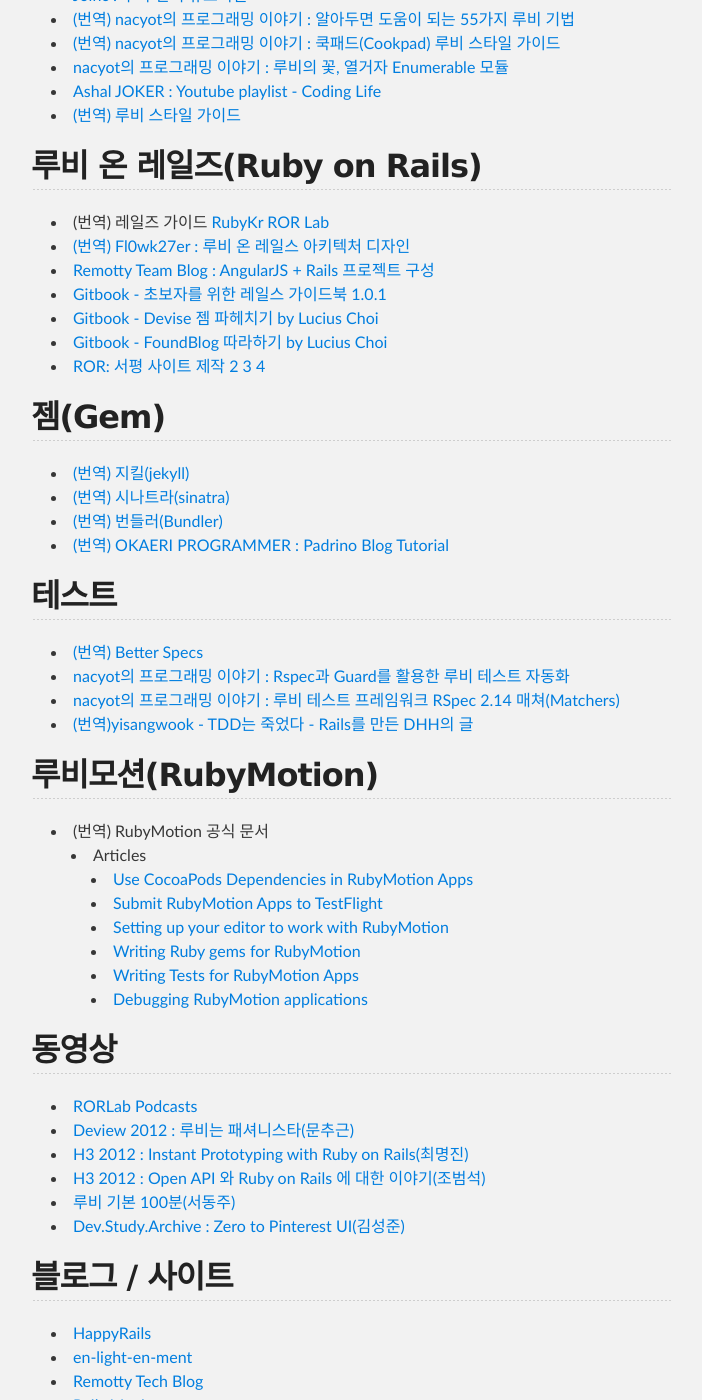
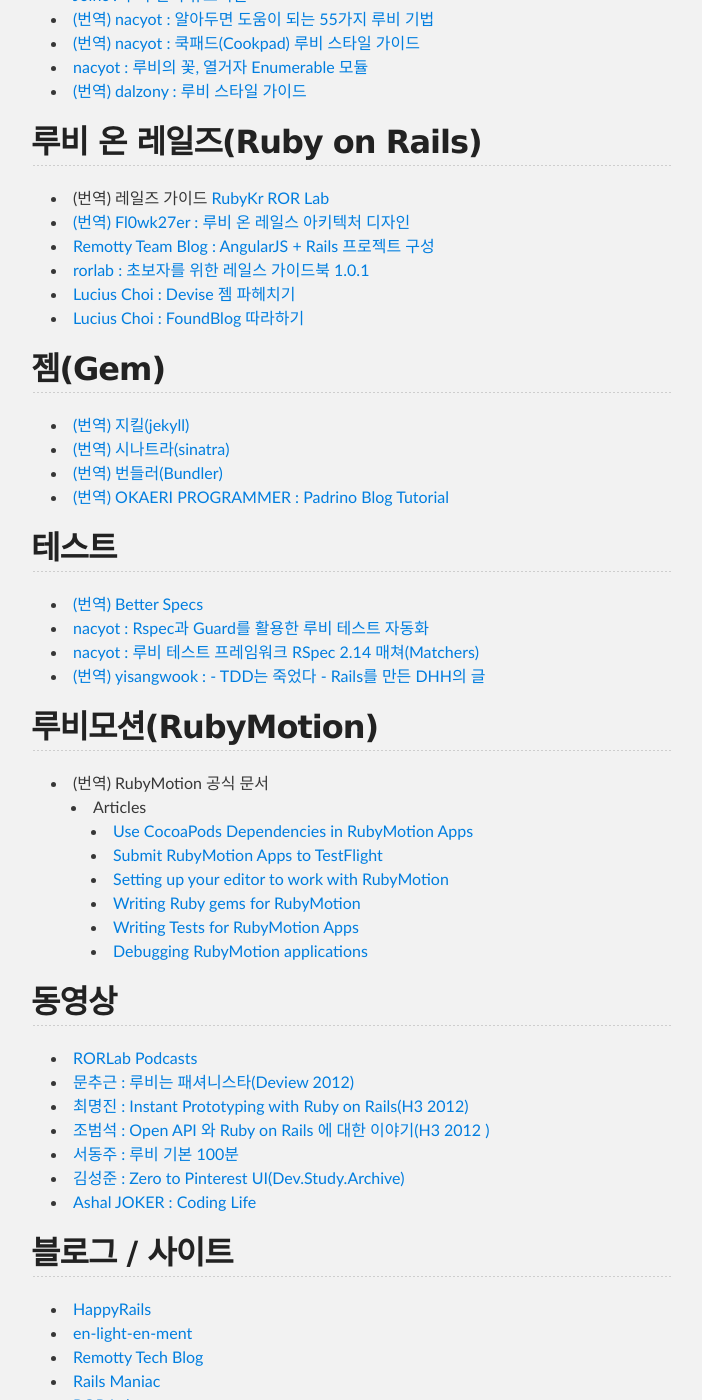
Before and after one commit to rubykr/rubykr.github.io, a Jekyll site: the page built from index.md, in a window 1280 px wide and 1400 px high, scrolled down 579 px. Shown: the whole window, without its empty margins (289-991 px from the left). Built offline with Jekyll 4.4.1, drawn with Linux system fonts in a browser that asks for light colours; comment, search, counter and statistics services are not loaded.

Commit message:
Some house keeping
* Use "(번역) name : title(conference)" format
* Move youtube link to movie clips
* Remove dead links

```diff
--- a/index.md
+++ b/index.md
@@ -19,11 +19,10 @@
 - [Fl0wk27er : Ruby, Rails 스터디 이전 발표 자료](http://flowkater.github.io/blog/2013/05/29/be-a-rubyist-1-2/)
 - [Fl0wk27er : Ruby 와 Rails 배우고 싶을때](http://flowkater.github.io/blog/2013/08/07/ruby-and-rails-learning-resource/)
 - [Joinc : 루비 언어 튜토리얼](http://www.joinc.co.kr/modules/moniwiki/wiki.php/Site/Ruby/Tutorial01)
-- [(번역) nacyot의 프로그래밍 이야기 : 알아두면 도움이 되는 55가지 루비 기법](https://gist.github.com/nacyot/7624036)
-- [(번역) nacyot의 프로그래밍 이야기 : 쿡패드(Cookpad) 루비 스타일 가이드](http://blog.nacyot.com/articles/2014-03-23-cookpad-ruby-styleguide/)
-- [nacyot의 프로그래밍 이야기 : 루비의 꽃, 열거자 Enumerable 모듈](http://blog.nacyot.com/articles/2014-04-19-ruby-enumerable/)
-- [Ashal JOKER : Youtube playlist - Coding Life](http://www.youtube.com/playlist?list=PLbdtsbZUwdeSAjccModOzFREAyX9W4Jh-)
-- [(번역) 루비 스타일 가이드](https://github.com/dalzony/ruby-style-guide/blob/master/README-koKR.md)
+- [(번역) nacyot : 알아두면 도움이 되는 55가지 루비 기법](https://gist.github.com/nacyot/7624036)
+- [(번역) nacyot : 쿡패드(Cookpad) 루비 스타일 가이드](http://blog.nacyot.com/articles/2014-03-23-cookpad-ruby-styleguide/)
+- [nacyot : 루비의 꽃, 열거자 Enumerable 모듈](http://blog.nacyot.com/articles/2014-04-19-ruby-enumerable/)
+- [(번역) dalzony : 루비 스타일 가이드](https://github.com/dalzony/ruby-style-guide/blob/master/README-koKR.md)
 
 ## 루비 온 레일즈(Ruby on Rails)
 {: #rails}
@@ -31,15 +30,9 @@
 - (번역) 레일즈 가이드 [RubyKr](http://rorlab.org/rg/index.html) [ROR Lab](http://rubykr.github.io/rails_guides/)
 - [(번역) Fl0wk27er : 루비 온 레일스 아키텍처 디자인](http://flowkater.github.io/blog/2013/08/12/rails-architecture/)
 - [Remotty Team Blog : AngularJS + Rails 프로젝트 구성](http://blog.remotty.com/blog/2014/02/01/angularjs-plus-rails-peurojegteu-guseong/)
-- [Gitbook - 초보자를 위한 레일스 가이드북 1.0.1](https://www.gitbook.io/book/rorlab/railsguidebook)
-- [Gitbook - Devise 젬 파헤치기 by Lucius Choi](https://www.gitbook.io/book/luciuschoi/exploring_devise)
-- [Gitbook - FoundBlog 따라하기 by Lucius Choi](https://www.gitbook.io/book/luciuschoi/foundblog)
-- [ROR: 서평 사이트 제작][making-byeolbada-1] [2][making-byeolbada-2] [3][making-byeolbada-3] [4][making-byeolbada-4]
-
-[making-byeolbada-1]: http://compiztab.github.io/blog/2014/05/11/making-byeolbada/
-[making-byeolbada-2]: http://compiztab.github.io/blog/2014/05/15/making-byeolbada/
-[making-byeolbada-3]: http://compiztab.github.io/blog/2014/05/17/making-byeolbada/
-[making-byeolbada-4]: http://compiztab.github.io/blog/2014/05/21/making-byeolbada/
+- [rorlab : 초보자를 위한 레일스 가이드북 1.0.1](https://www.gitbook.io/book/rorlab/railsguidebook)
+- [Lucius Choi : Devise 젬 파헤치기](https://www.gitbook.io/book/luciuschoi/exploring_devise)
+- [Lucius Choi : FoundBlog 따라하기](https://www.gitbook.io/book/luciuschoi/foundblog)
 
 ## 젬(Gem)
 {: #gem}
@@ -53,9 +46,9 @@
 {: #testing}
 
 - [(번역) Better Specs](http://betterspecs.org/ko)
-- [nacyot의 프로그래밍 이야기 : Rspec과 Guard를 활용한 루비 테스트 자동화](http://blog.nacyot.com/articles/2013-10-02-ruby-test-automation-with-rspec-and-guard/)
-- [nacyot의 프로그래밍 이야기 : 루비 테스트 프레임워크 RSpec 2.14 매쳐(Matchers)](http://blog.nacyot.com/articles/2014-04-07-rspec-matchers/)
-- [(번역)yisangwook - TDD는 죽었다 - Rails를 만든 DHH의 글](http://yisangwook.tumblr.com/post/83725422949/tdd-is-dead-long-live-testing)
+- [nacyot : Rspec과 Guard를 활용한 루비 테스트 자동화](http://blog.nacyot.com/articles/2013-10-02-ruby-test-automation-with-rspec-and-guard/)
+- [nacyot : 루비 테스트 프레임워크 RSpec 2.14 매쳐(Matchers)](http://blog.nacyot.com/articles/2014-04-07-rspec-matchers/)
+- [(번역) yisangwook : - TDD는 죽었다 - Rails를 만든 DHH의 글](http://yisangwook.tumblr.com/post/83725422949/tdd-is-dead-long-live-testing)
 
 ## 루비모션(RubyMotion)
 {: #rubymotion}
```
Also changed, not shown: other parts of index.md (+6 -5 lines).
